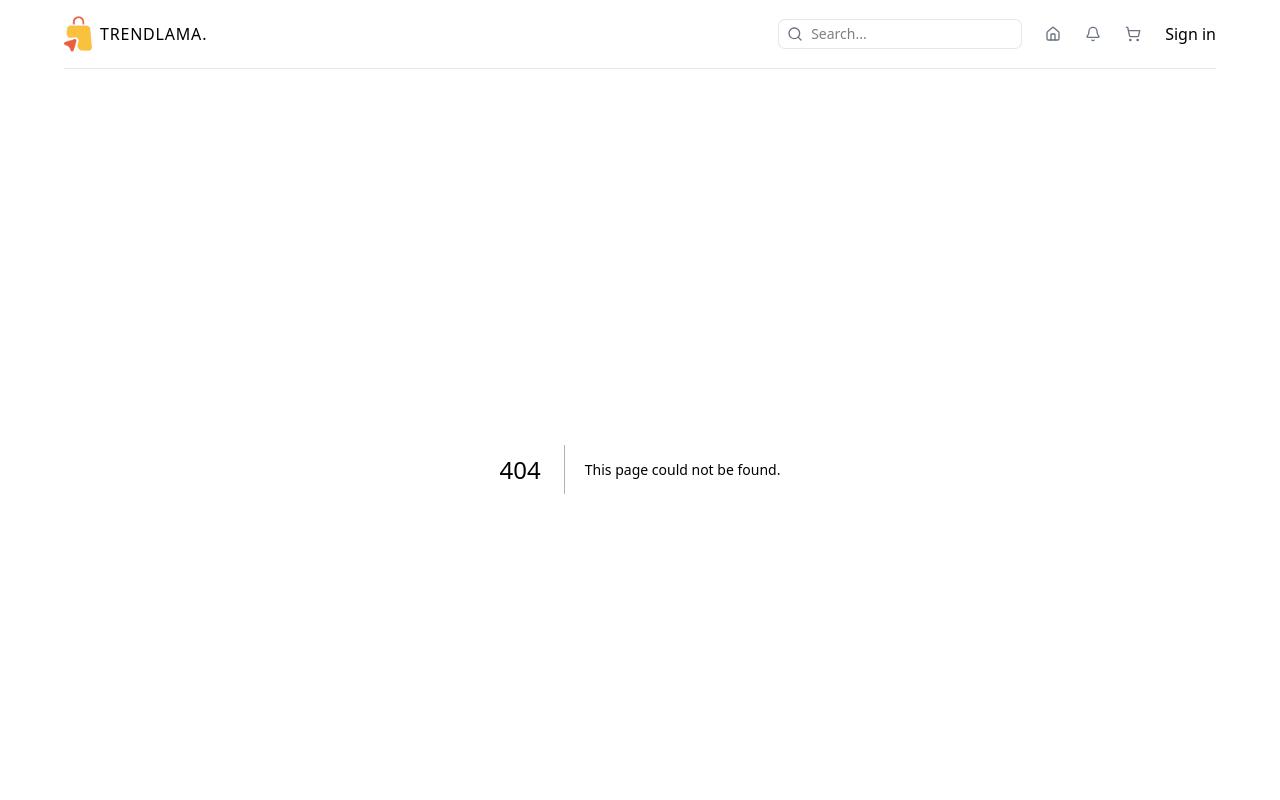
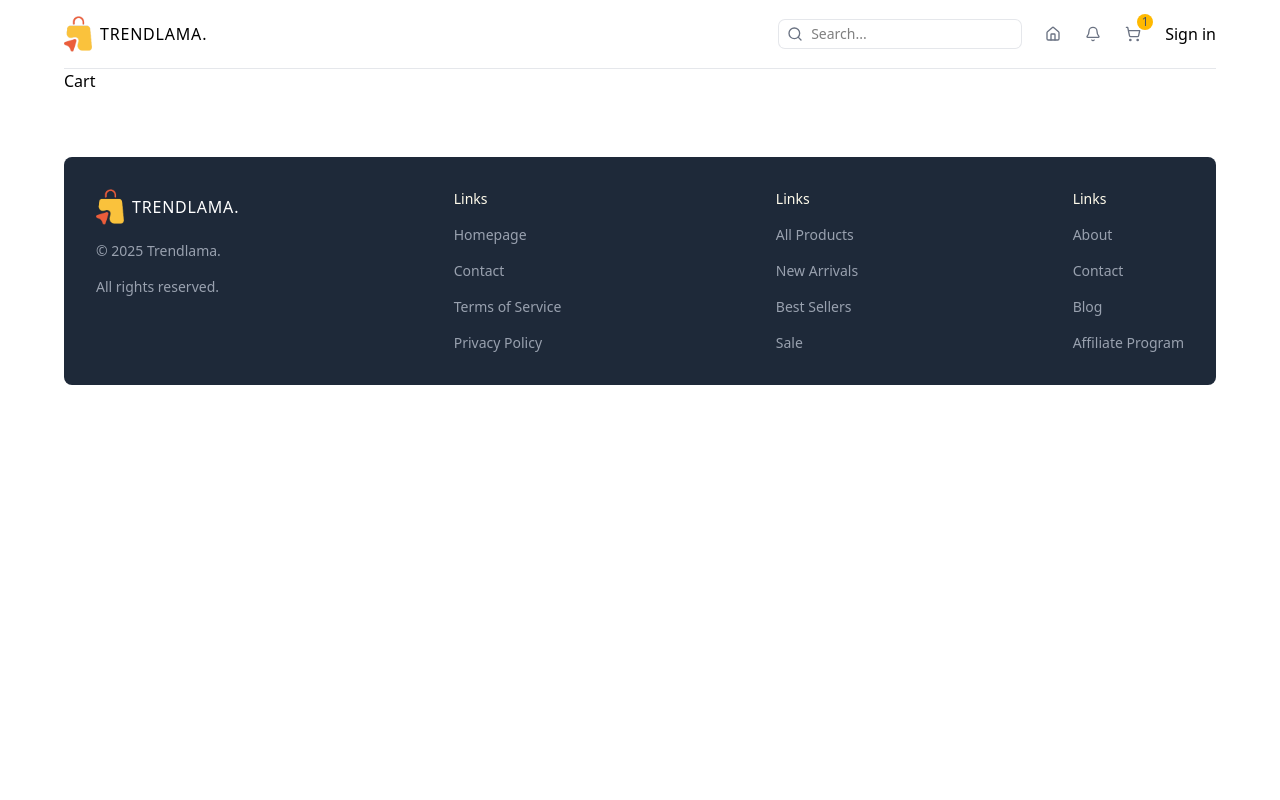
Before and after one commit to Toheedullah-K3/e-commerce-ui, a Next.js app in the folder client/: page /cart in a window 1280 px wide. Before the commit this address had no page. Shown: the top 800 px of the page. Built offline with nearby package versions, Linux system fonts and the light colour scheme.

Commit message:
Cart Page created

```diff
--- /dev/null
+++ b/client/src/app/cart/page.tsx
@@ -0,0 +1,86 @@
+import { CartItemsType } from '@/types';
+import React from 'react'
+
+
+const steps = [
+  {
+    id: 1,
+    title: "Shopping Cart",
+  },
+  {
+    id: 2,
+    title: "Shipping Address",
+  },
+  {
+    id: 3,
+    title: "Payment Method",
+  },
+];
+
+// TEMPORARY
+// const cartItems: CartItemsType = [
+//   {
+//     id: 1,
+//     name: "Adidas CoreFit T-Shirt",
+//     shortDescription:
+//       "Lorem ipsum dolor sit amet consect adipisicing elit lorem ipsum dolor sit.",
+//     description:
+//       "Lorem ipsum dolor sit amet consect adipisicing elit lorem ipsum dolor sit. Lorem ipsum dolor sit amet consect adipisicing elit lorem ipsum dolor sit. Lorem ipsum dolor sit amet consect adipisicing elit lorem ipsum dolor sit.",
+//     price: 39.9,
+//     sizes: ["s", "m", "l", "xl", "xxl"],
+//     colors: ["gray", "purple", "green"],
+//     images: {
+//       gray: "/products/1g.png",
+//       purple: "/products/1p.png",
+//       green: "/products/1gr.png",
+//     },
+//     quantity: 1,
+//     selectedSize: "m",
+//     selectedColor: "gray",
+//   },
+//   {
+//     id: 2,
+//     name: "Puma Ultra Warm Zip",
+//     shortDescription:
+//       "Lorem ipsum dolor sit amet consect adipisicing elit lorem ipsum dolor sit.",
+//     description:
+//       "Lorem ipsum dolor sit amet consect adipisicing elit lorem ipsum dolor sit. Lorem ipsum dolor sit amet consect adipisicing elit lorem ipsum dolor sit. Lorem ipsum dolor sit amet consect adipisicing elit lorem ipsum dolor sit.",
+//     price: 59.9,
+//     sizes: ["s", "m", "l", "xl"],
+//     colors: ["gray", "green"],
+//     images: { gray: "/products/2g.png", green: "/products/2gr.png" },
+//     quantity: 1,
+//     selectedSize: "l",
+//     selectedColor: "gray",
+//   },
+//   {
+//     id: 3,
+//     name: "Nike Air Essentials Pullover",
+//     shortDescription:
+//       "Lorem ipsum dolor sit amet consect adipisicing elit lorem ipsum dolor sit.",
+//     description:
+//       "Lorem ipsum dolor sit amet consect adipisicing elit lorem ipsum dolor sit. Lorem ipsum dolor sit amet consect adipisicing elit lorem ipsum dolor sit. Lorem ipsum dolor sit amet consect adipisicing elit lorem ipsum dolor sit.",
+//     price: 69.9,
+//     sizes: ["s", "m", "l"],
+//     colors: ["green", "blue", "black"],
+//     images: {
+//       green: "/products/3gr.png",
+//       blue: "/products/3b.png",
+//       black: "/products/3bl.png",
+//     },
+//     quantity: 1,
+//     selectedSize: "l",
+//     selectedColor: "black",
+//   },
+// ];
+
+
+function CartPage() {
+  return (
+    <div>
+      Cart
+    </div>
+  )
+}
+
+export default CartPage
--- a/client/src/components/Navbar.tsx
+++ b/client/src/components/Navbar.tsx
@@ -3,6 +3,7 @@ import Link from 'next/link'
 import React from 'react'
 import SearchBar from './SearchBar'
 import { Bell, Home, ShoppingCart } from 'lucide-react'
+import ShoppingCartIcon from './ShoppingCartIcon'
 
 function Navbar() {
   return (
@@ -26,7 +27,7 @@ function Navbar() {
           <Home className='w-4 h-4 text-gray-500' />
         </Link>
         <Bell className='w-4 h-4 text-gray-500' />
-        <ShoppingCart className='w-4 h-4 text-gray-500' />
+        <ShoppingCartIcon />
         <Link href="/login">Sign in</Link>
       </div>
     </nav>
--- /dev/null
+++ b/client/src/components/ShoppingCartIcon.tsx
@@ -0,0 +1,20 @@
+import { ShoppingCart } from 'lucide-react'
+import Link from 'next/link'
+import React from 'react'
+
+function ShoppingCartIcon() {
+    return (
+        <div>
+            <Link href="/cart" className="relative">
+                <ShoppingCart className='w-4 h-4 text-gray-500' />
+                <span className="absolute -top-3 -right-3 bg-amber-400 text-gray-600 rounded-full w-4 h-4 flex items-center justify-center text-xs font-medium">
+                    1
+                </span>
+            </Link>
+
+
+        </div>
+    )
+}
+
+export default ShoppingCartIcon
```
Also changed, not shown: client/src/types.ts (+8 -0 lines).
